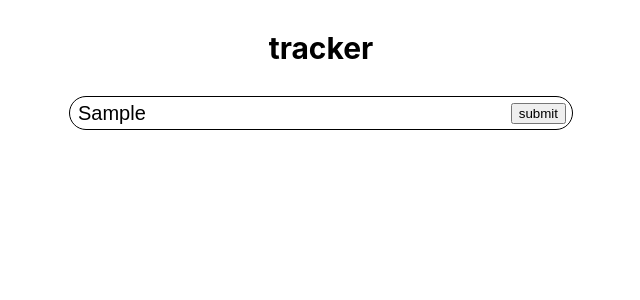
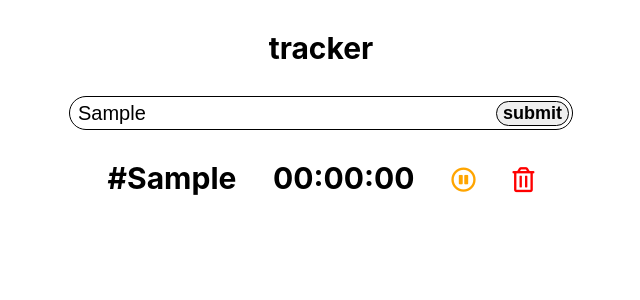
Before and after one commit to vrindislam/tracker, a React (Create React App) app: page / in a window 1280 px wide. Both pictures are taken after typing "Sample" into the empty fields and a click on the button "submit". Shown: the top 300 px of the page, without its empty margins (319-959 px from the left). Built offline with nearby package versions, Linux system fonts and the light colour scheme.

Commit message:
added record section

```diff
--- a/public/index.html
+++ b/public/index.html
@@ -9,6 +9,7 @@
       name="description"
       content="Web site created using create-react-app"
     />
+    <link href="https://use.fontawesome.com/releases/v5.0.13/css/all.css" rel="stylesheet">
     <link rel="apple-touch-icon" href="%PUBLIC_URL%/logo192.png" />
     <!--
       manifest.json provides metadata used when your web app is installed on a
--- a/src/App.js
+++ b/src/App.js
@@ -4,11 +4,11 @@ import NewRecord from "./components/NewRecord/NewRecord";
 import Records from "./components/Records/Records";
 function App() {
   return (
-    <div className="App">
+    <main className="App">
       <p>tracker</p>
         <NewRecord/>
         <Records/>
-    </div>
+    </main>
   );
 }
 
--- a/src/components/NewRecord/NewRecord.css
+++ b/src/components/NewRecord/NewRecord.css
@@ -19,5 +19,10 @@
 }
 .submit-btn{
     cursor: pointer;
-    margin-right: 5px;
+    margin-right: 2px;
+    font-size: 18px;
+    font-weight: bold;
+    border-radius: 40px;
+    border: 1px solid black;
+    outline: none;
 }
--- a/src/components/NewRecord/NewRecord.js
+++ b/src/components/NewRecord/NewRecord.js
@@ -1,19 +1,24 @@
 import React from 'react';
 import './NewRecord.css'
-import {runTimer, handleChangeValue,saveInputValue} from "../store/appActions";
+import {runTimer, saveInputValue} from "../store/appActions";
 import {useDispatch} from "react-redux";
 
 
 const NewRecord = () => {
     const dispatch = useDispatch()
+    const handleSaveInputValue = (event) => {
+        event.preventDefault();
+        return event.target.input.value;
+    }
+
     return (
         <form className='search-container' onSubmit={(event) => {
             dispatch(runTimer())
-            dispatch(saveInputValue(event))
+            dispatch(saveInputValue(handleSaveInputValue(event)))
         }}>
-            <input name='input' onChange={(event) => dispatch(handleChangeValue(event.target.value))} className='record-field'
+            <input name='input' className='record-field'
                    placeholder='Enter tracker name' type="search"/>
-            <button className='submit-btn'  type='submit'>submit</button>
+            <button className='submit-btn' type='submit'>submit</button>
         </form>
     );
 };
--- /dev/null
+++ b/src/components/Records/RecordTemplate.js
@@ -0,0 +1,14 @@
+import React from 'react';
+
+const RecordTemplate = ({name}) => {
+    return (
+        <div className='record-template'>
+            <div className='record-name'><p>#{name}</p></div>
+            <div className='record-time'><span>00:00:00</span></div>
+            <div className='record-pause'><i className="far fa-pause-circle"></i></div>
+            <div className='record-delete'><i className="far fa-trash-alt"></i></div>
+        </div>
+    );
+};
+
+export default RecordTemplate;
--- a/src/components/Records/Records.css
+++ b/src/components/Records/Records.css
@@ -0,0 +1,23 @@
+.record-container{
+
+    display: flex;
+    flex-direction: column;
+
+}
+.record-template{
+    margin: 0 auto;
+    display: flex;
+    justify-content: space-evenly;
+    align-items: center;
+    width: 500px;
+}
+.far{
+    font-size: 25px;
+    cursor: pointer;
+}
+.fa-trash-alt:before {
+    color: red;
+}
+.fa-pause-circle:before {
+    color: orange;
+}
--- a/src/components/Records/Records.js
+++ b/src/components/Records/Records.js
@@ -1,10 +1,25 @@
 import React from 'react';
 import './Records.css'
+import {useDispatch, useSelector} from "react-redux";
+import RecordTemplate from "./RecordTemplate";
 
 const Records = () => {
+    const dispatch = useDispatch();
+    const listItem = useSelector(state => {
+        return state.inputValue
+    })
+
+    const record = listItem.map((el, index) => (
+        <RecordTemplate
+            name={el}
+            key={index}
+        />
+    ))
+
     return (
-        <div>
-        </div>
+        <section className='record-container'>
+            {record}
+        </section>
     );
 };
 
--- a/src/components/store/actionTypes.js
+++ b/src/components/store/actionTypes.js
@@ -1,4 +1,3 @@
 export const RUN_TIMER = 'RUN_TIMER';
 export const STOP_TIMER = 'STOP_TIMER';
 export const SAVE_VALUE = 'SAVE_VALUE';
-export const CHANGE_INPUT_VALUE = 'CHANGE_INPUT_VALUE';
--- a/src/components/store/appActions.js
+++ b/src/components/store/appActions.js
@@ -1,19 +1,12 @@
-import {RUN_TIMER, SAVE_VALUE, STOP_TIMER,CHANGE_INPUT_VALUE} from "./actionTypes";
+import {RUN_TIMER, SAVE_VALUE, STOP_TIMER} from "./actionTypes";
 
-export const runTimer = () =>{
+export const runTimer = () => {
 
     return {type: RUN_TIMER}
 }
-export const stopTimer = () =>{
+export const stopTimer = () => {
     return {type: STOP_TIMER}
 }
-
-export const handleChangeValue = (event) =>{
-    return {type: CHANGE_INPUT_VALUE, payload: event}
+export const saveInputValue = (value) => {
+    return {type: SAVE_VALUE, payload: value}
 }
-
-export const saveInputValue = (event) =>{
-    event.preventDefault();
-    const inputValue = event.target.input.value
-    return{type: SAVE_VALUE, payload: inputValue}
-}
--- a/src/components/store/appReducer.js
+++ b/src/components/store/appReducer.js
@@ -1,9 +1,8 @@
-import {RUN_TIMER, SAVE_VALUE, STOP_TIMER,CHANGE_INPUT_VALUE} from "./actionTypes";
+import {RUN_TIMER, SAVE_VALUE, STOP_TIMER} from "./actionTypes";
 
 const initialState = {
     isTimer: false,
     inputValue: [],
-    changeValue: ''
 }
 export const appReducer = (state = initialState, action) => {
     switch (action.type){
@@ -11,10 +10,8 @@ export const appReducer = (state = initialState, action) => {
             return {...state, isTimer: true}
         case STOP_TIMER:
             return initialState
-        case CHANGE_INPUT_VALUE:
-            return {...state, changeValue: action.payload}
         case SAVE_VALUE:
-            return {...state, inputValue: [action.payload]}
+            return {...state, inputValue: [...state.inputValue, action.payload]}
         default:
             return state
     }
```
Also changed, not shown: 1 other file (tests, documents, lock files or other folders).
